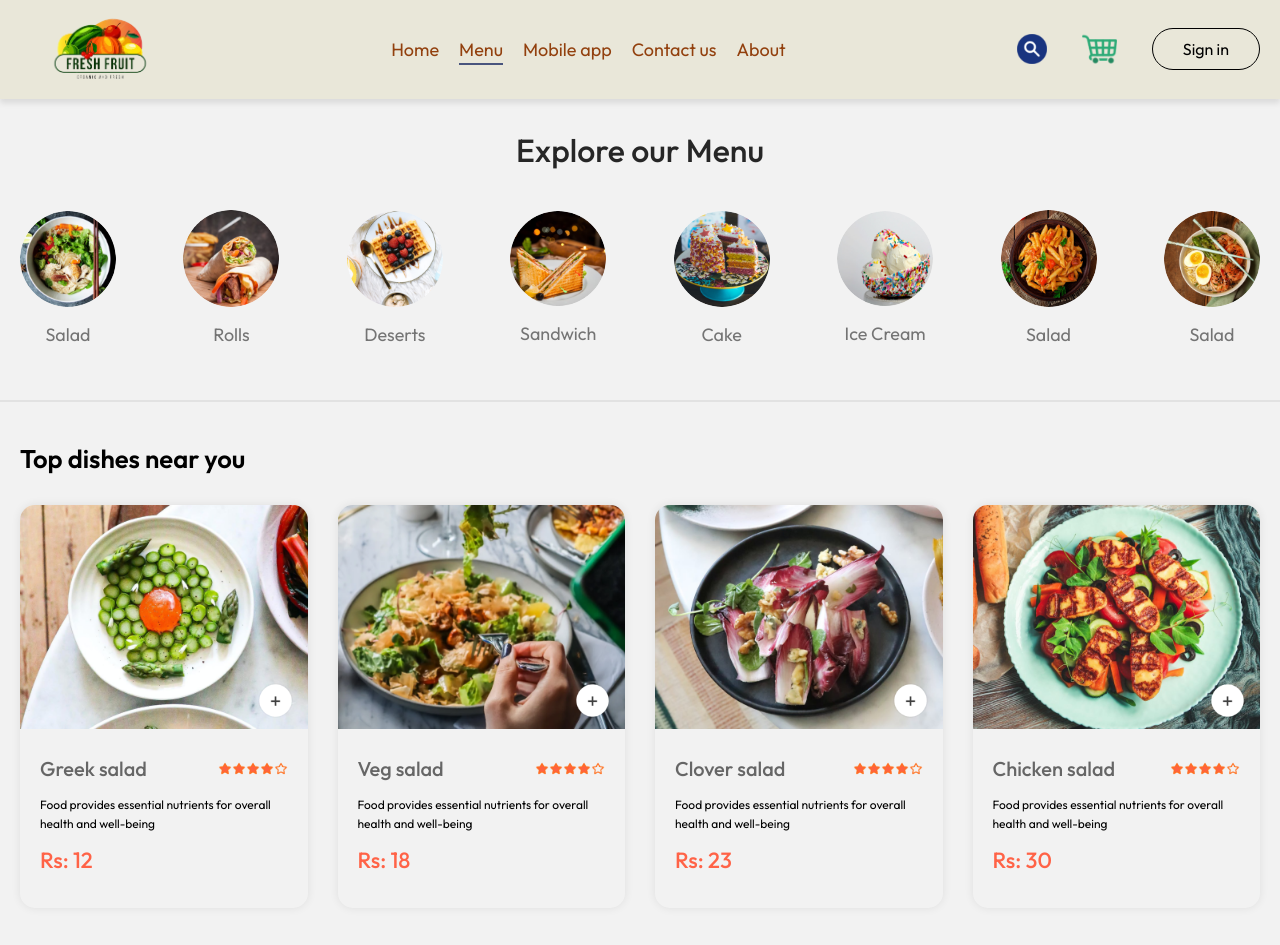
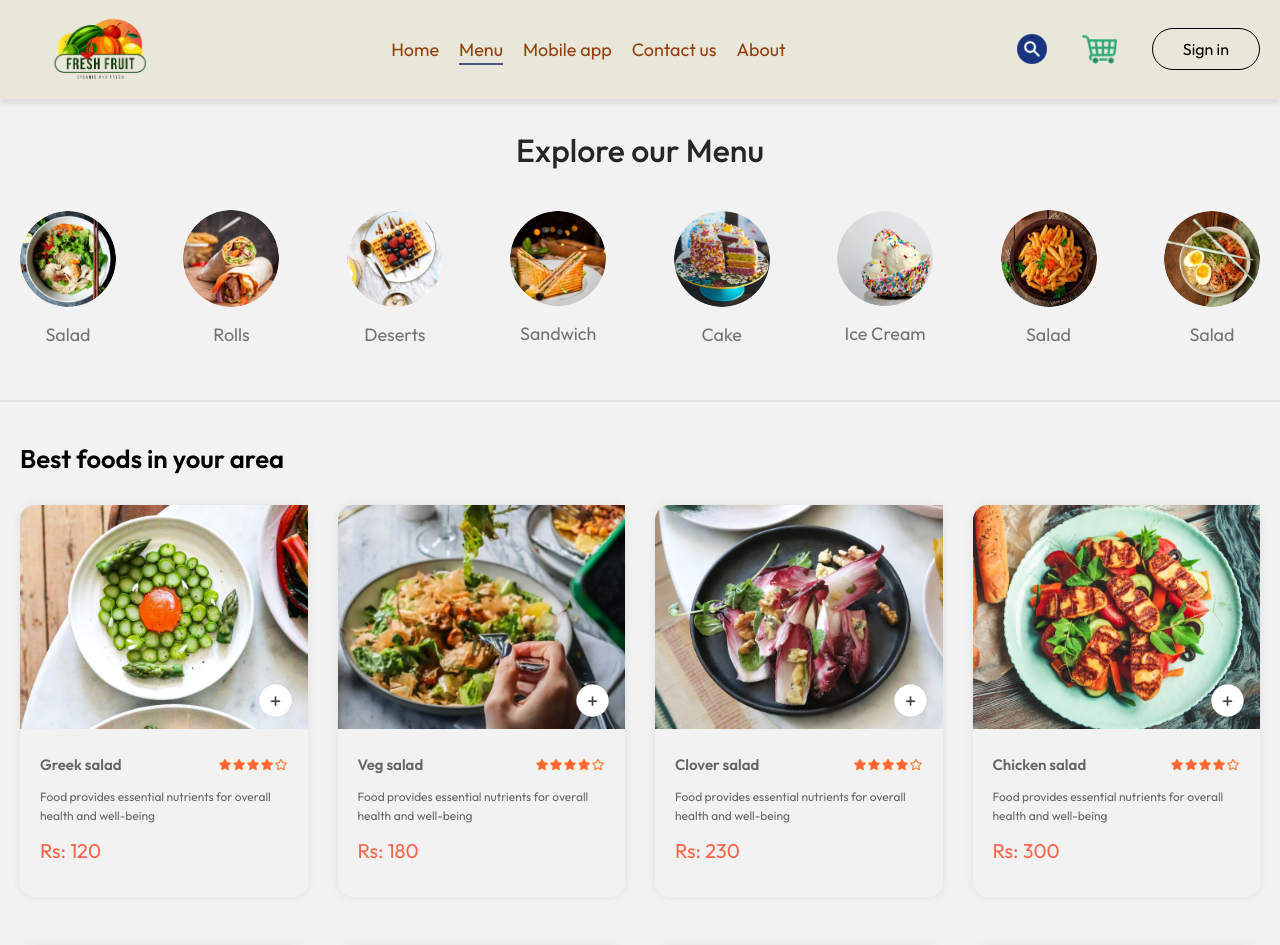
Before and after one commit to Kalhara2000/React-E-commerce, a React (Create React App) app in the folder frontend/: page /menu in a window 1280 px wide. Shown: the top 945 px of the page. Built offline with nearby package versions, Linux system fonts and the light colour scheme.

Commit message:
Created Menu page ,Food list page
This project provides a user-friendly interface for displaying a menu and food items online. It allows users to browse different categories of dishes, view detailed descriptions, and pricing information.

```diff
--- a/frontend/src/asset/assets.js
+++ b/frontend/src/asset/assets.js
@@ -124,7 +124,7 @@ export const food_list = [
         _id: "1",
         name: "Greek salad",
         image: food_1,
-        price: 12,
+        price: 120,
         description: "Food provides essential nutrients for overall health and well-being",
         category: "Salad"
     },
@@ -132,7 +132,7 @@ export const food_list = [
         _id: "2",
         name: "Veg salad",
         image: food_2,
-        price: 18,
+        price: 180,
         description: "Food provides essential nutrients for overall health and well-being",
         category: "Salad"
     },
@@ -140,7 +140,7 @@ export const food_list = [
         _id: "3",
         name: "Clover salad",
         image: food_3,
-        price: 23,
+        price: 230,
         description: "Food provides essential nutrients for overall health and well-being",
         category: "Salad"
     },
@@ -148,7 +148,7 @@ export const food_list = [
         _id: "4",
         name: "Chicken salad",
         image: food_4,
-        price: 30,
+        price: 300,
         description: "Food provides essential nutrients for overall health and well-being",
         category: "Salad"
     },
@@ -156,7 +156,7 @@ export const food_list = [
         _id: "5",
         name: "Lasagna Rolls",
         image: food_5,
-        price: 30,
+        price: 300,
         description: "Food provides essential nutrients for overall health and well-being",
         category: "Rolls"
     },
@@ -164,7 +164,7 @@ export const food_list = [
         _id: "6",
         name: "Peri Rolls",
         image: food_6,
-        price: 30,
+        price: 300,
         description: "Food provides essential nutrients for overall health and well-being",
         category: "Rolls"
     },
@@ -172,7 +172,7 @@ export const food_list = [
         _id: "7",
         name: "Chicken Rolls",
         image: food_7,
-        price: 30,
+        price: 300,
         description: "Food provides essential nutrients for overall health and well-being",
         category: "Rolls"
     },
@@ -180,7 +180,7 @@ export const food_list = [
         _id: "8",
         name: "Veg Rolls",
         image: food_8,
-        price: 25,
+        price: 250,
         description: "Food provides essential nutrients for overall health and well-being",
         category: "Rolls"
     },
@@ -188,7 +188,7 @@ export const food_list = [
         _id: "9",
         name: "Ripple Ice Cream",
         image: food_9,
-        price: 45,
+        price: 450,
         description: "Food provides essential nutrients for overall health and well-being",
         category: "Ice Cream"
     },
--- a/frontend/src/components/FoodDisplay/FoodDisplay.js
+++ b/frontend/src/components/FoodDisplay/FoodDisplay.js
@@ -8,7 +8,7 @@ const FoodDisplay = ({ category }) => {
 
   return (
     <div className="food-display" id="food-display">
-      <h2>Top dishes near you</h2>
+      <h2>Best foods in your area</h2>
       <div className="food-display-list">
         {food_list.map((item, index) => {
           if (category === "All" || category === item.category) {
--- a/frontend/src/components/FoodItem/FoodItem.css
+++ b/frontend/src/components/FoodItem/FoodItem.css
@@ -1,53 +1,50 @@
-.food-item {
+.food-item{
     width: 100%;
     margin: auto;
     border-radius: 15px;
     box-shadow: 0px 0px 10px #00000015;
     transition: 0.3s;
-    animation: fadeIn 1s;
+    animation: fadeIn;
+
+
+
  }
+ .food-item-image{
+     width: 100%;
+     border-radius: 15px 0px 0px;
+ }
+ .food-item-info{
+     padding: 20px;
 
-.food-item-image {
-    width: 100%;
-    border-radius: 15px 15px 0px 0px;
  }
+ .food-item-name-rating{
 
-.food-item-info {
-    padding: 20px;
-}
-
-.food-item-name-rating {
      display: flex;
      justify-content: space-between;
      align-items: center;
      margin-bottom: 10px;
  }
-
-.food-item-name-rating p {
-    font-size: 20px;
-    font-weight: 500;
+ .food-item-name-rating p{
+     font-size: 15px;
+     font-weight: 600;
  }
-
-.food-item-name-rating img {
-    width: 70px;
+ .food-item-name-rating img{
+     width:70px;
  }
-
-.food-item-desc {
-    color: #000;
+ .food-item-desc{
+     color: #676767;
      font-size: 12px;
  }
+ .food-item-price{
+     color: tomato;
+     font-size: 20px;
+     font-weight: 10px 0px;
+     margin: 10px 0px ;
 
-.food-item-price {
-    color: tomato;
-    font-size: 22px;
-    font-weight: 500;
-    margin: 10px 0px;
  }
-
  .food-item-img-container{
      position: relative;
  }
-
  .food-item-img-container .add{
      width: 35px;
      position: absolute;
@@ -56,7 +53,6 @@
      cursor: pointer;
      border-radius: 50%;
  }
-
  .food-item-counter{
      position: absolute;
      bottom: 15px;
@@ -67,8 +63,8 @@
      padding: 6px;
      border-radius: 50px;
      background-color: white;
+
  }
-
-.food-item-counter img{
-    width:  30px;
+ .food-item-counter img {
+     width: 30px;
  }
--- a/frontend/src/components/FoodItem/FoodItem.js
+++ b/frontend/src/components/FoodItem/FoodItem.js
@@ -1,24 +1,25 @@
-import React, { useContext } from 'react';
+import React, { useContext} from 'react';
 import './FoodItem.css';
 import { assets } from '../../asset/assets';
-import { StoreContext } from '../../context/StoreContext'; // Import StoreContext
+import {StoreContext} from '../../context/StoreContext'
+
 
 const FoodItem = ({ id, name, price, description, image }) => { // Correct spelling
 
-  const { cartItems, addToCart, removeFromCart } = useContext(StoreContext); // Correct context destructuring
+const {cartItems,addToCart,removeFromCart} = useContext(StoreContext)
 
   return (
     <div className='food-item'>
       <div className="food-item-img-container">
         <img className='food-item-image' src={image} alt={name} />
-        {
-          !cartItems[id]
-            ? <img className='add' onClick={() => addToCart(id)} src={assets.add_icon_white} alt='' />
-            : <div className='food-item-counter'>
-                <img onClick={() => removeFromCart(id)} src={assets.remove_icon_red} alt="" />
-                <p>{cartItems[id]}</p>
-                <img onClick={() => addToCart(id)} src={assets.add_icon_green} alt="" />
-              </div>
+        {!cartItems[id]
+           ?<img className='add' onClick={()=>addToCart(id)} src={assets.add_icon_white }/>
+             :<div className='food-item-counter'>
+              <img onClick={()=>removeFromCart(id)} src={assets.remove_icon_red} alt=""/>
+              <p>{cartItems[id]}</p>
+              <img onClick={()=>addToCart(id)} src={assets.add_icon_green} alt=''/>
+
+               </div>
         }
       </div>
       <div className="food-item-info">
```
Also changed, not shown: 1 other file (tests, documents, lock files or other folders). Lines whose indentation alone changed are shown as unchanged.
